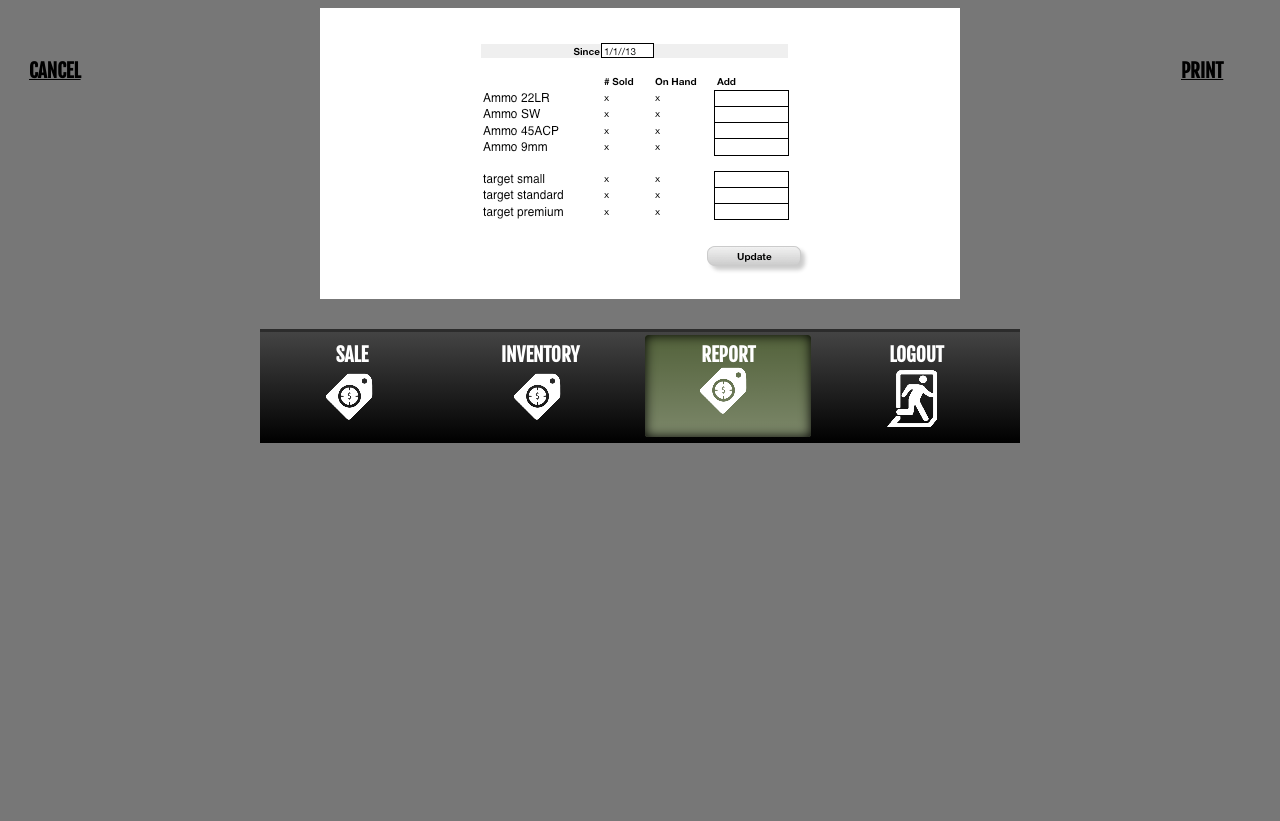
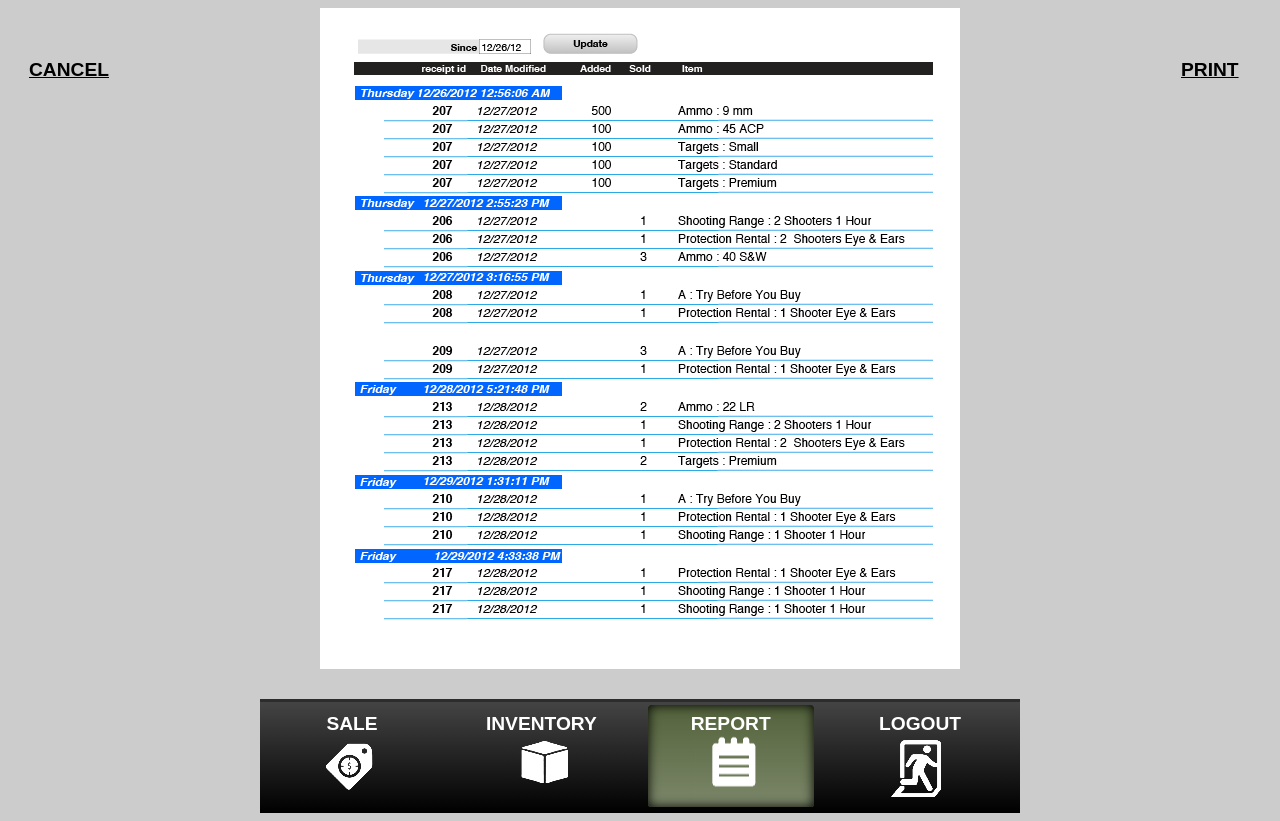
Before and after one commit to cwiegman/POS1, a PHP site: page /report.php in a window 1280 px wide. Before the commit the page ends 443 px from the top, so only its background shows below. Run offline with PHP 8.4, Linux system fonts and the light colour scheme; some libraries are stand-ins or nearby versions.

Commit message:
Working Navigation,
Mock Inventory, Mock Report

```diff
--- a/Assets/navigation.php
+++ b/Assets/navigation.php
@@ -1,7 +1,7 @@
 <div id="navigation">
     <div class="Salesmenu"><a href="TransactionBegin.php" id="cancel">Cancel</a></div>
     <div class="primarymenu">
- <a href="#" id="SALE">SALE</a>
+ <a href="TransactionBegin.php" id="SALE">SALE</a>
  <a href="inventory.php" id="inventory">inventory</a>
  <a href="report.php" id="REPORT">REPORT</a>
  <a href="AdminLogin.php" id="LOGOUT">LOGOUT</a>
--- a/TransactionBegin.php
+++ b/TransactionBegin.php
@@ -9,6 +9,7 @@
 
 <?php
 session_start();
+$page_id = "sale";
 
 if(1==1) {
 
@@ -22,7 +23,7 @@ if(document.getElementById('TryBeforeYouBuy_0').checked) {
  //alert("Show transaction finished button and go to print receipt");
  window.location.replace("printReceipt.php?getReciept=TBYB");
 }else if(document.getElementById('TryBeforeYouBuy_1').checked) {
-
+ ifwindow.location.replace("printReceipt.php?getReciept=TBYB");
 }
 }
 
--- a/css/print.css
+++ b/css/print.css
@@ -111,7 +111,7 @@ tr.odd {
 	}
 	#page {border:none;}
 
-	#navigation {
+	#navigation, #print {
 		display: none;
 	}
 }
--- a/css/style.css
+++ b/css/style.css
@@ -254,7 +254,7 @@ input {
 	background-image: -webkit-linear-gradient(90deg, #000 0%, #444 100%);
 }
 
-div.Salesmenu a, a#print {
+div.Salesmenu a, #print a {
 	margin: 9;
 	padding: 10px 20px;
 	display: inline-block;
@@ -264,7 +264,7 @@ div.Salesmenu a, a#print {
 	top: 40px;
 	left: 0;
 }
-a#print {	left: 90%;
+#print a {	left: 90%;
 }
 
 .primarymenu a {
@@ -282,12 +282,15 @@ a#print {	left: 90%;
 	border-radius: 3px;
 
 }
+#inventory {
+	background-position: -127px 4px;
 
+}
 #inventory_data {
 	margin: auto;
 	width: 600px;
 	text-align: center;
-	background: -127px white;
+	background:white;
 	padding: 20px;
 }
 #REPORT {
@@ -341,6 +344,12 @@ a#print {	left: 90%;
 		  background: -moz-linear-gradient(90deg, rgba(255, 255, 255, 0.24) 0%, rgba(0, 0, 0, 0) 100%), url(/Assets/Images/navbar.png) 21px -4px #53623b;
 		  background: -webkit-gradient(linear, left bottom, left top, from(rgba(255, 255, 255, 0.24)), to(rgba(0, 0, 0, 0))), url(/Assets/Images/navbar.png) 21px -4px #53623b;
 	  }
+ #store #inventory {
+ 	background-position: -127px 1px;
+ }
+ #bookkepping #REPORT {
 
+ 	background-position: -300px;
+ }
 /* @group transitions */
 /* @end */
--- a/inventory.php
+++ b/inventory.php
@@ -1,5 +1,6 @@
 <head>
 <link rel="stylesheet" type="text/css" href="css/style.css" >
+<link href="css/print.css" rel="stylesheet" type="text/css">
 
 </head>
 
@@ -7,7 +8,7 @@
 
 <div id="inventory_data"><img src="Assets/MockInventory.png" alt="placeholder" /></div>
 
-
-<A HREF="javascript:window.print()" id="print">Print</a></A>
+<div id="print">
+<A HREF="javascript:window.print()" >Print</a></div>
 <?php include 'Assets/navigation.php'; ?>
 </body>
--- a/report.php
+++ b/report.php
@@ -1,13 +1,14 @@
 <head>
 <link rel="stylesheet" type="text/css" href="css/style.css" >
+<link href="css/print.css" rel="stylesheet" type="text/css">
 
 </head>
 
 <body id="bookkepping">
 
-<div id="inventory_data"><img src="Assets/MockInventory.png" alt="placeholder" /></div>
+<div id="inventory_data"><img src="Assets/MockReport.png" alt="placeholder" /></div>
 
-
-<A HREF="javascript:window.print()" id="print">Print</a></A>
+<div id="print">
+<a HREF="javascript:window.print()" >Print</a></div>
 <?php include 'Assets/navigation.php'; ?>
 </body>
```
Also changed, not shown: Assets/MockReport.png (added).
